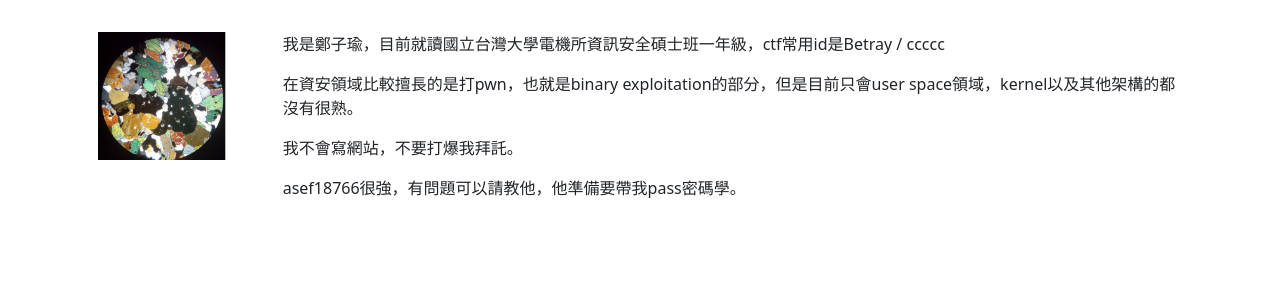
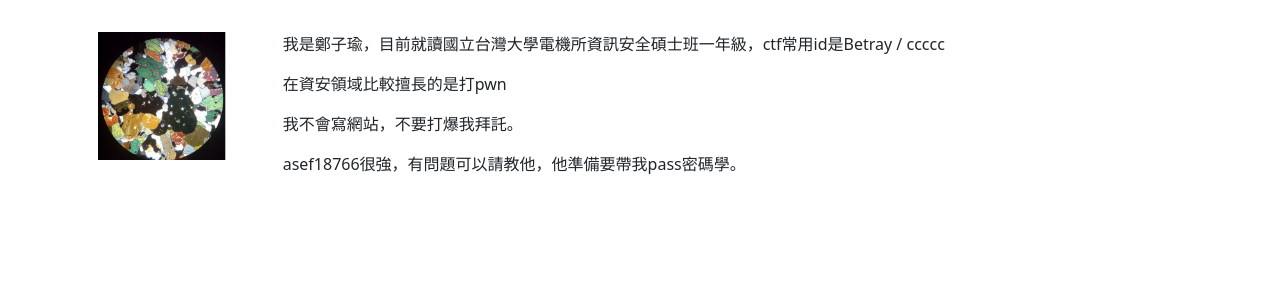
Before and after one commit to jimmy0412/AD_website, a Flask app: page /about in a window 1280 px wide. Shown: the part 56-356 px from the top of the page. Run offline with Flask 3, Linux system fonts and the light colour scheme; some libraries are stand-ins or nearby versions.

Commit message:
edit about.html

```diff
--- a/app/templates/about.html
+++ b/app/templates/about.html
@@ -6,7 +6,7 @@
         </div>
         <div class="col">
             <p>我是鄭子瑜，目前就讀國立台灣大學電機所資訊安全碩士班一年級，ctf常用id是Betray / ccccc</p>
-            <p>在資安領域比較擅長的是打pwn，也就是binary exploitation的部分，但是目前只會user space領域，kernel以及其他架構的都沒有很熟。</p>
+            <p>在資安領域比較擅長的是打pwn</p>
             <p>我不會寫網站，不要打爆我拜託。</p>
             <p>asef18766很強，有問題可以請教他，他準備要帶我pass密碼學。</p>
         </div>
```
